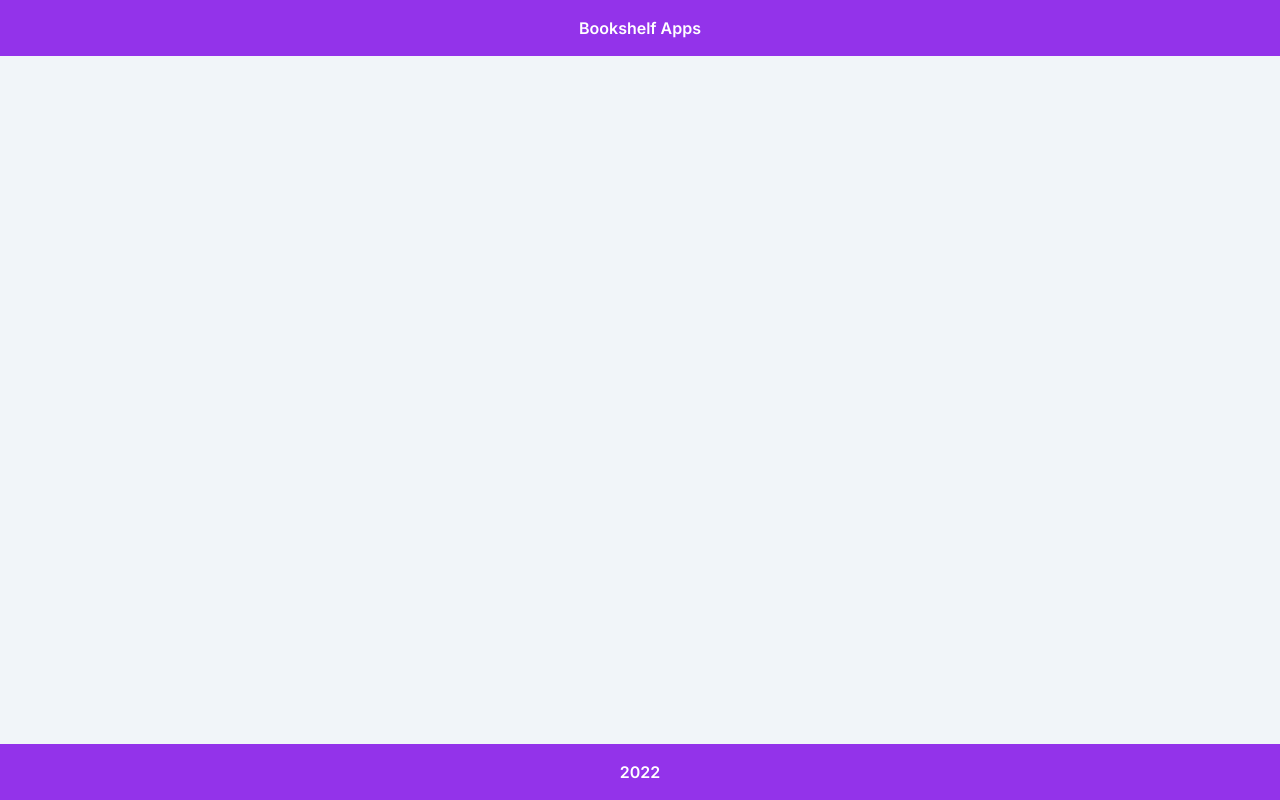
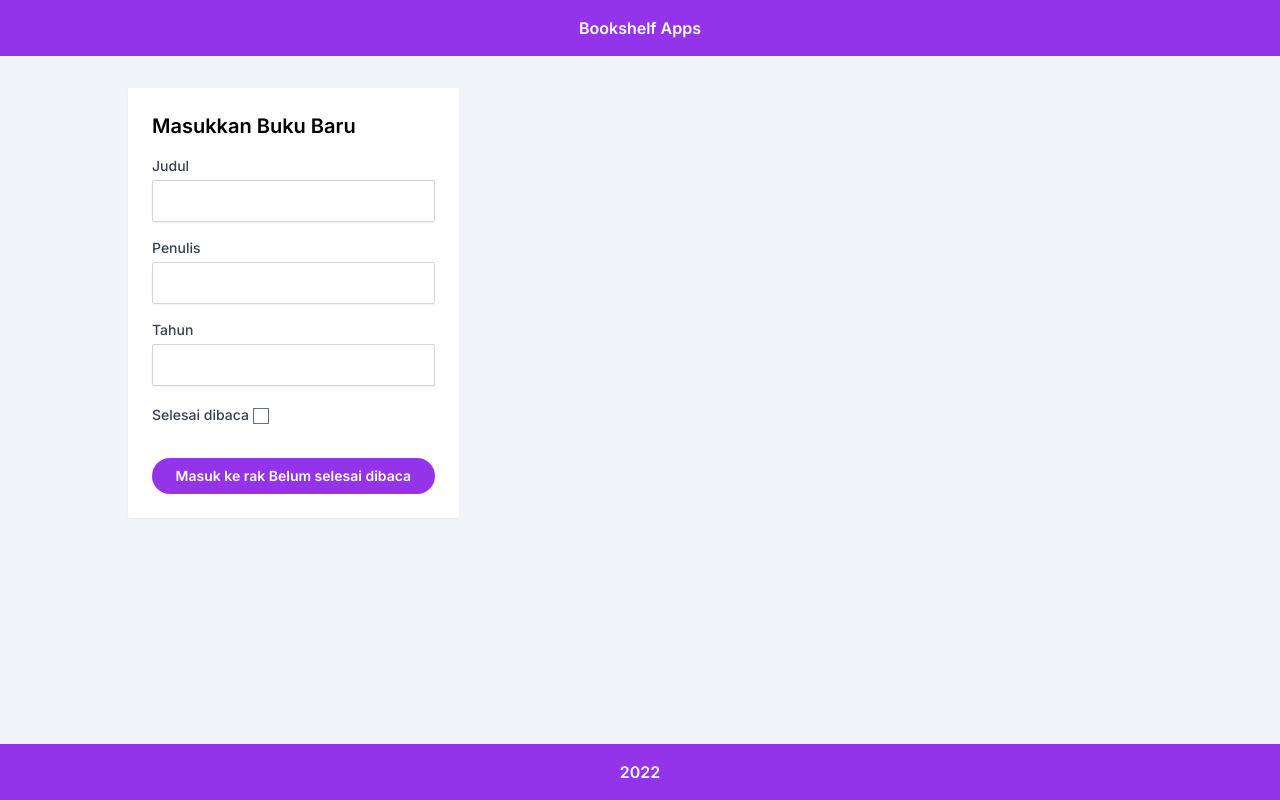
Before and after one commit to panduananto/submission-dicoding-class-315, a website: page src/index.html in a window 1280 px wide. Drawn offline with Linux system fonts and the light colour scheme.

Commit message:
add prettier config, create form element

```diff
--- a/package.json
+++ b/package.json
@@ -12,5 +12,9 @@
   "dependencies": {
     "@tailwindcss/forms": "^0.5.2",
     "tailwindcss": "^3.0.24"
+  },
+  "devDependencies": {
+    "prettier": "^2.6.2",
+    "prettier-plugin-tailwindcss": "^0.1.11"
   }
 }
--- /dev/null
+++ b/prettier.config.js
@@ -0,0 +1,8 @@
+module.exports = {
+	plugins: [require('prettier-plugin-tailwindcss')],
+	tailwindConfig: './tailwind.config.js',
+	tabWidth: 2,
+	printWidth: 120,
+	useTabs: true,
+	singleQuote: true,
+};
--- a/src/index.html
+++ b/src/index.html
@@ -2,20 +2,80 @@
 <html lang="en" class="h-full">
 	<head>
 		<meta charset="UTF-8" />
-    <meta name="viewport" content="width=device-width, user-scalable=no, initial-scale=1.0, maximum-scale=1.0, minimum-scale=1.0" />
+		<meta
+			name="viewport"
+			content="width=device-width, user-scalable=no, initial-scale=1.0, maximum-scale=1.0, minimum-scale=1.0"
+		/>
 		<meta http-equiv="X-UA-Compatible" content="ie=edge" />
 		<title>Bookshelf Apps</title>
 		<link rel="preconnect" href="https://fonts.googleapis.com" />
 		<link rel="preconnect" href="https://fonts.gstatic.com" crossorigin />
-    <link href="https://fonts.googleapis.com/css2?family=Inter:wght@100;200;300;400;500;600;700;800;900&display=swap" rel="stylesheet" />
+		<link
+			href="https://fonts.googleapis.com/css2?family=Inter:wght@100;200;300;400;500;600;700;800;900&display=swap"
+			rel="stylesheet"
+		/>
 		<link rel="stylesheet" href="/dist/output.css" />
 	</head>
-  <body class="flex flex-col min-h-full font-inter">
-    <header class="flex items-center justify-center bg-purple-600 text-white py-4">
+	<body class="flex min-h-full flex-col font-inter">
+		<header class="flex items-center justify-center bg-purple-600 py-4 text-white">
 			<h1 class="font-semibold">Bookshelf Apps</h1>
 		</header>
-    <main class="flex-1 bg-slate-100 p-6 lg:px-0"></main>
-    <footer class="flex items-center justify-center bg-purple-600 text-white py-4 font-semibold">2022</footer>
+		<main class="flex-1 bg-slate-100 py-8 px-6 lg:px-0">
+			<div class="mx-auto grid max-w-screen-lg grid-cols-6 gap-4">
+				<div class="col-span-2 self-start rounded-sm bg-white p-6 shadow-sm">
+					<section class="input_section">
+						<h2 class="text-xl font-semibold">Masukkan Buku Baru</h2>
+						<form id="inputBook" class="mt-4">
+							<fieldset class="space-y-4">
+								<div class="flex flex-col">
+									<label for="inputBookTitle" class="text-sm font-medium text-gray-700">Judul</label>
+									<input
+										id="inputBookTitle"
+										type="text"
+										required
+										class="mt-1 rounded-sm border border-gray-300 shadow-sm focus:border-purple-600 focus:ring-purple-600"
+									/>
+								</div>
+								<div class="flex flex-col">
+									<label for="inputBookAuthor" class="text-sm font-medium text-gray-700">Penulis</label>
+									<input
+										id="inputBookAuthor"
+										type="text"
+										required
+										class="mt-1 rounded-sm border border-gray-300 shadow-sm focus:border-purple-600 focus:ring-purple-600"
+									/>
+								</div>
+								<div class="flex flex-col">
+									<label for="inputBookYear" class="text-sm font-medium text-gray-700">Tahun</label>
+									<input
+										id="inputBookYear"
+										type="number"
+										required
+										class="mt-1 rounded-sm border border-gray-300 shadow-sm focus:border-purple-600 focus:ring-purple-600"
+									/>
+								</div>
+							</fieldset>
+							<div class="mt-4">
+								<label for="inputBookIsComplete" class="text-sm font-medium text-gray-700">Selesai dibaca</label>
+								<input
+									id="inputBookIsComplete"
+									type="checkbox"
+									class="text-purple-600 focus:border-purple-600 focus:ring-purple-600"
+								/>
+							</div>
+							<button
+								id="bookSubmit"
+								type="submit"
+								class="mt-8 w-full rounded-full bg-purple-600 px-4 py-2 text-sm font-semibold text-white hover:bg-purple-700 focus:outline-none focus:ring-2 focus:ring-purple-600 focus:ring-offset-2"
+							>
+								Masuk ke rak <span>Belum selesai dibaca</span>
+							</button>
+						</form>
+					</section>
+				</div>
+			</div>
+		</main>
+		<footer class="flex items-center justify-center bg-purple-600 py-4 font-semibold text-white">2022</footer>
 		<script src="main.js"></script>
 	</body>
 </html>
--- a/src/main.js
+++ b/src/main.js
@@ -1 +1,17 @@
 // https://assets.justinmind.com/wp-content/webp-express/webp-images/uploads/2019/10/list-ui-design-cflow-journal.png.webp
+function isStorageExist() {
+  if (typeof Storage === undefined) {
+    alert('Browser tidak mendukung local storage');
+    return false;
+  }
+
+  return true;
+}
+
+function loadDataFromLocalStorage() {}
+
+document.addEventListener('DOMContentLoaded', function () {
+  if (isStorageExist()) {
+    loadDataFromLocalStorage();
+  }
+});
```
Also changed, not shown: dist/output.css, 1 other file. Lines whose indentation alone changed are shown as unchanged.
